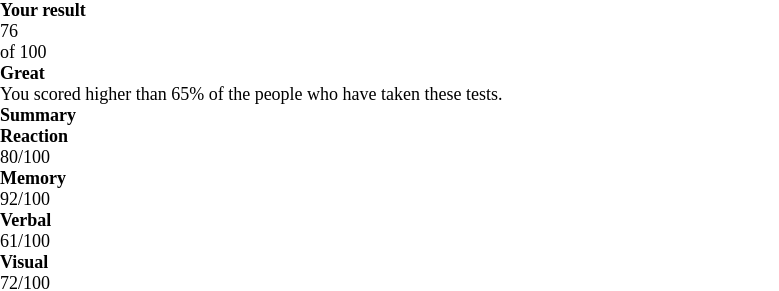
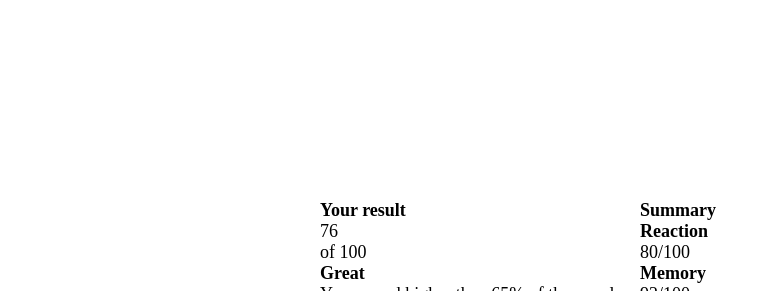
Before and after one commit to Roland-HUON/results-summary-component-main, a plain HTML site: page index.html in a window 1280 px wide. Shown: the top 291 px of the page, without its empty margins (0-779 px from the left). Drawn offline with Linux system fonts and the light colour scheme.

Commit message:
refactor: Update CSS styles and structure for main section on home page

```diff
--- a/sass/pages/_home.scss
+++ b/sass/pages/_home.scss
@@ -16,3 +16,15 @@
 @import "../layout/footer";
 
 // Add specific styles for the home page below
+main{
+    height: 100vh;
+    display: grid;
+    align-items: center;
+    justify-items: center;
+    section{
+        width: 50%;
+        height: 50%;
+        display: grid;
+        grid-template-columns: repeat(2, 1fr);
+    }
+}
```
Also changed, not shown: main.css, 1 other file.
